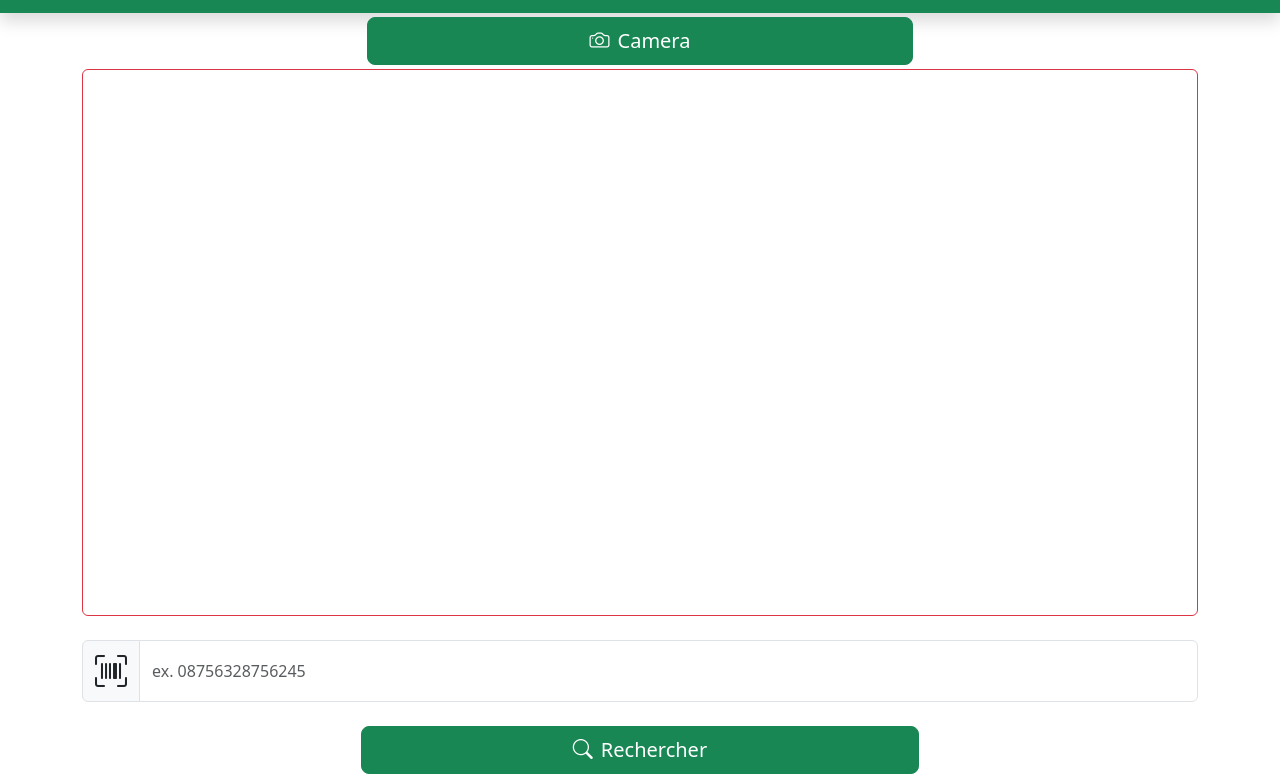
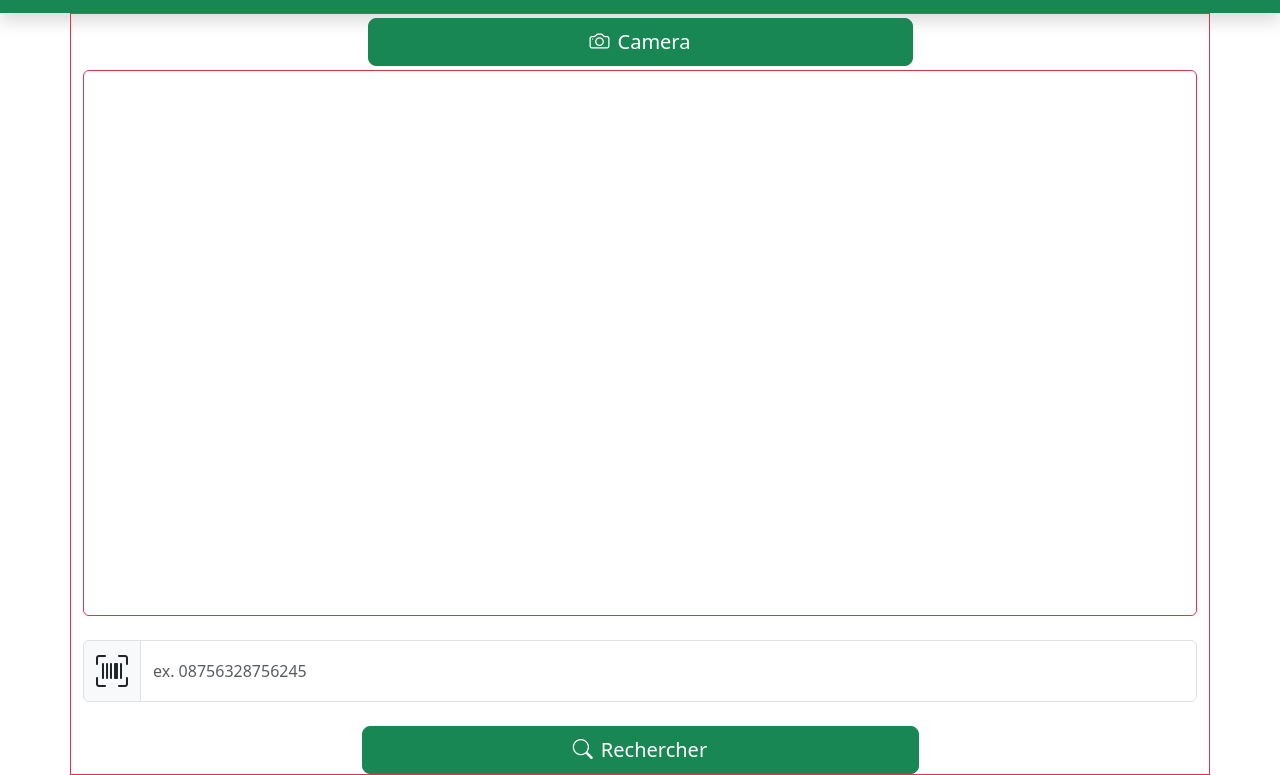
Before and after one commit to AnousoneM/afpa-js-openFoodFact, a website: page index.html in a window 1280 px wide. Shown: the part 69-844 px from the top of the page. Drawn offline with nearby package versions, Linux system fonts and the light colour scheme; files whose address does not match are found by name; a web font is replaced by a local one.

Commit message:
mise à jour

```diff
--- a/index.html
+++ b/index.html
@@ -16,7 +16,7 @@
         <h1 class="libre-barcode-128-text-regular">Scan Read Eat</h1>
     </header>
 
-    <main class="container text-center">
+    <main class="container text-center d-flex flex-column border border-danger justify-content-center">
 
         <section class="container" id="demo-content">
             <div>
```
